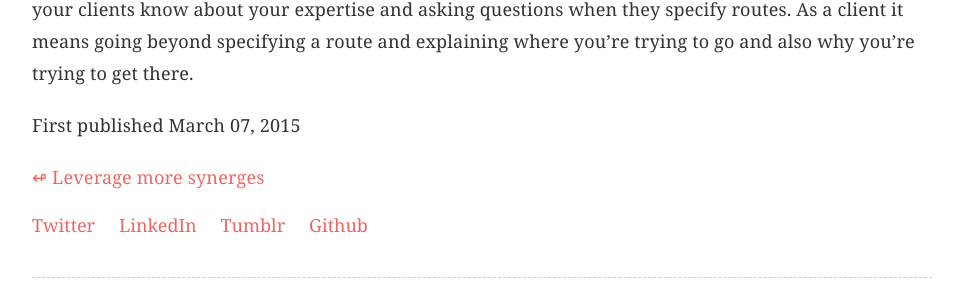
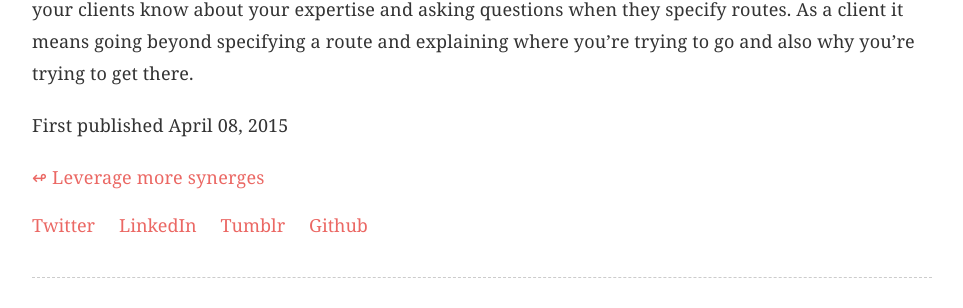
Before and after one commit to bennylope/bennylope.github.com, a Jekyll site: the page built from _posts/2015-04-08-reqs-and-specs.md, in a window 1280 px wide and 900 px high, scrolled down 2756 px. Shown: the part 554-862 px from the top of the window, without its empty margins (158-1121 px from the left). Built offline with Jekyll 4.4.1, drawn with Linux system fonts in a browser that asks for light colours; some web fonts are replaced; comment, search, counter and statistics services are not loaded.

Commit message:
Correct the post date

```diff
--- a/_posts/2015-04-08-reqs-and-specs.md
+++ b/_posts/2015-04-08-reqs-and-specs.md
@@ -3,7 +3,7 @@ title: "Requirements and specifications: confusing the why, the how, and the wha
 permalink: /requirements-and-specifications/
 layout: post
 published: true
-date: 2015-03-07 18:14:44
+date: 2015-04-08
 teaser: >
     They tried turning specifications into user stories. You'll never
     guess how much money they spent cleaning it up.
```
